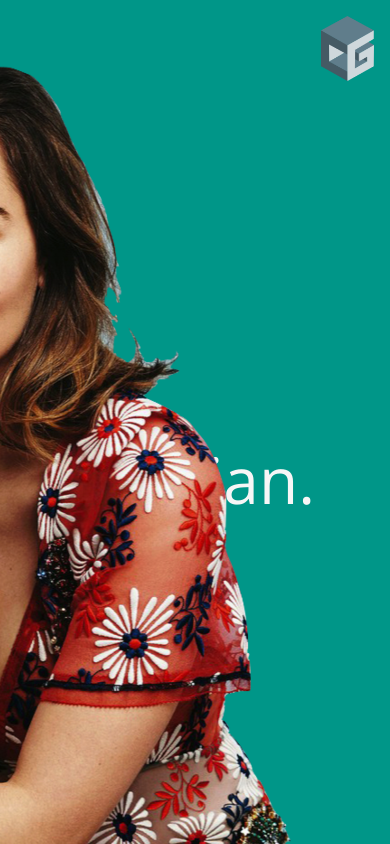
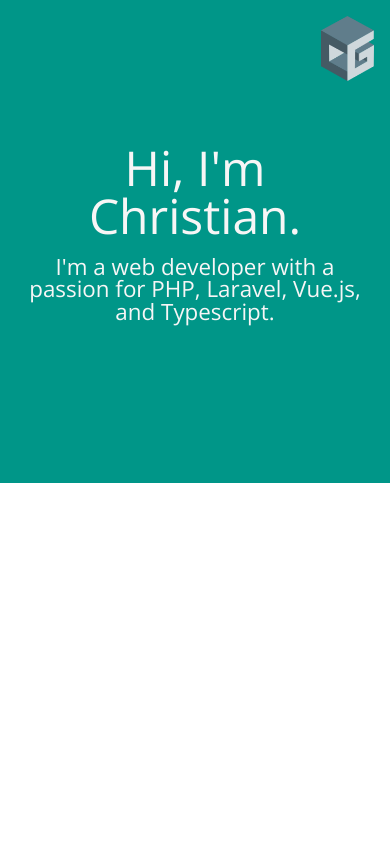
Before and after one commit to ChrGriffin/christian-griffin-frontend, a Vue app: page / in a window 390 px wide. Shown: the top 844 px of the page. Built offline with nearby package versions, Linux system fonts and the light colour scheme.

Commit message:
responsiveness for header image

```diff
--- a/src/assets/scss/variables.scss
+++ b/src/assets/scss/variables.scss
@@ -7,4 +7,5 @@ $black: #232323;
 
 $sectionPadding: 2rem;
 
-$headerLogoHeight: 50px;
+$navbarLogoHeight: 50px;
+$navbarBreakpoint: 992px;
--- a/src/components/SiteHeader.vue
+++ b/src/components/SiteHeader.vue
@@ -26,6 +26,8 @@
         background-color: $aqua;
         position: relative;
         overflow: hidden;
+        padding-left: 1rem;
+        padding-right: 1rem;
 
         .container div {
             width: calc(50% - 6rem);
@@ -44,8 +46,103 @@
 
         img {
             position: absolute;
-            right: 10%;
+            right: 5%;
             z-index: 998;
         }
     }
+
+    @media screen and (max-width: 1440px) {
+        header {
+            .container div {
+                width: calc(50% - 4rem);
+            }
+
+            img {
+                right: 0;
+            }
+        }
+    }
+
+    @media screen and (max-width: 1315px) {
+        header {
+            .container div {
+                width: calc(50% - 2rem);
+            }
+
+            img {
+                right: -5%;
+            }
+        }
+    }
+
+    @media screen and (max-width: 1200px) {
+        header {
+            .container div {
+                width: 50%;
+
+                h1 {
+                    font-size: 3rem;
+                    margin-top: 12rem;
+                }
+
+                h2 {
+                    font-size: 1.4rem;
+                    margin-bottom: 12rem;
+                }
+            }
+
+            img {
+                width: 40%;
+                right: 5%;
+                bottom: -15%;
+            }
+        }
+    }
+
+    @media screen and (max-width: $navbarBreakpoint) {
+        header {
+            .container div {
+                width: 65%;
+
+                h1 {
+                    font-size: 3rem;
+                    margin-top: 5rem;
+                }
+
+                h2 {
+                    font-size: 1.4rem;
+                    margin-bottom: 8rem;
+                }
+            }
+
+            img {
+                width: 40%;
+                right: 0;
+                bottom: -35%;
+            }
+        }
+    }
+
+    @media screen and (max-width: 860px) {
+        header {
+            .container div {
+                width: 100%;
+                text-align: center;
+
+                h1 {
+                    font-size: 3rem;
+                    margin-top: 5rem;
+                }
+
+                h2 {
+                    font-size: 1.4rem;
+                    margin-bottom: 8rem;
+                }
+            }
+
+            img {
+                display: none;
+            }
+        }
+    }
 </style>
--- a/src/components/SiteNavigation.vue
+++ b/src/components/SiteNavigation.vue
@@ -39,7 +39,7 @@
         width: 100%;
 
         img {
-            height: $headerLogoHeight;
+            height: $navbarLogoHeight;
             display: inline-block;
             z-index: 999;
         }
@@ -71,10 +71,10 @@
         width: 100%;
         top: 0;
         left: 0;
-        height: calc(2rem + #{$headerLogoHeight});
+        height: calc(2rem + #{$navbarLogoHeight});
     }
 
-    @media screen and (max-width: 992px) {
+    @media screen and (max-width: $navbarBreakpoint) {
 
         .nav-background {
             display: none;
```
